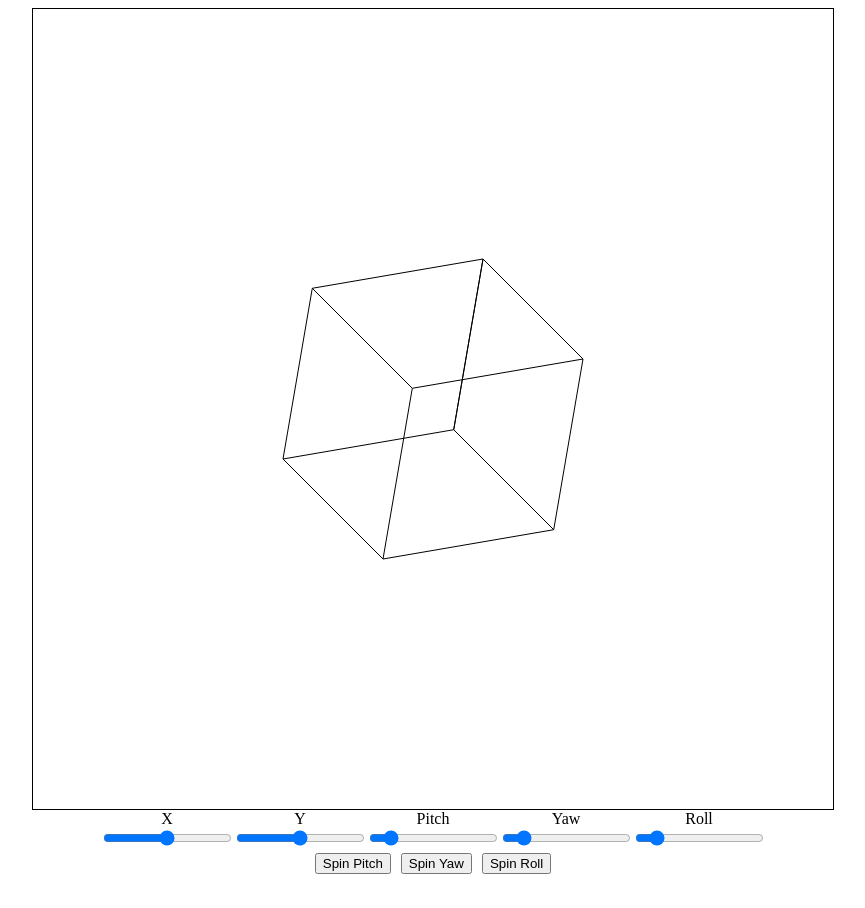
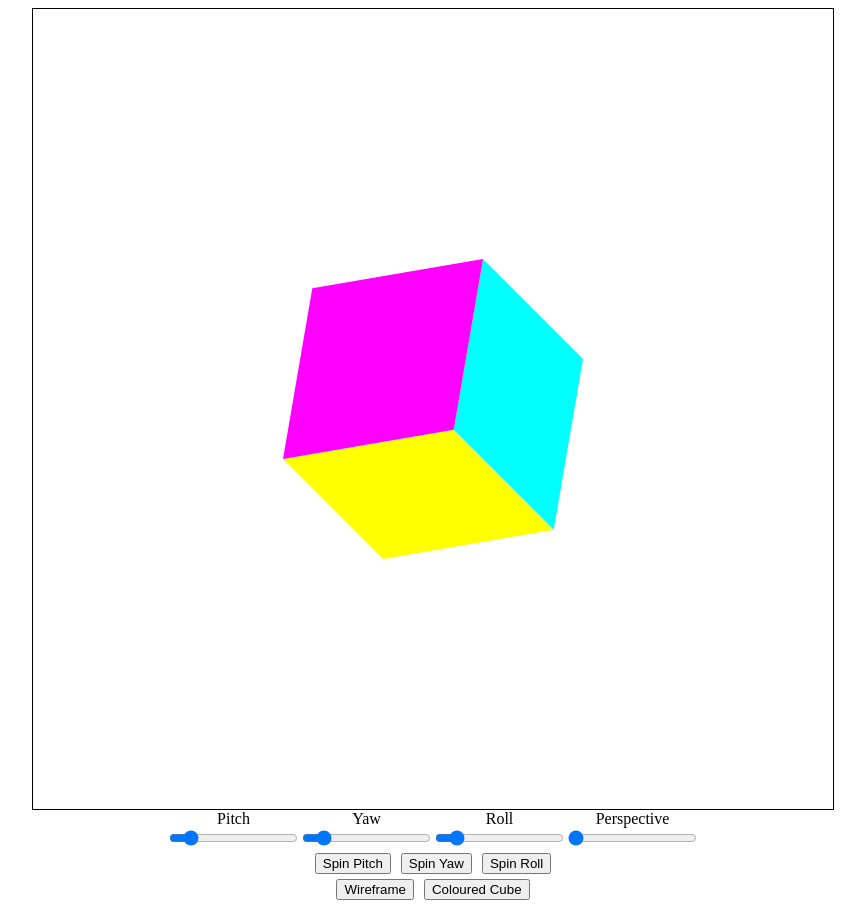
Before and after one commit to AliceeeSixes/cube-render, a plain HTML site: page index.html in a window 1280 px wide. Shown: the whole page, without its empty margins (207-1072 px from the left). Before the commit the page ends 882 px from the top, so only its background shows below. Drawn offline with Linux system fonts and the light colour scheme.

Commit message:
foreshortening and faces

```diff
--- a/app.js
+++ b/app.js
@@ -14,32 +14,7 @@ class Vector3 {
     }
 }
 
-
-
-function CalculatePoints(radius, pitch, yaw, roll) {
-
-    // Create cube points
-    points = findCorners(radius, pitch, yaw, roll);
-
-    // Draw wireframe on canvas
-    a = points[0];
-    b = points[1];
-    c = points[2];
-    d = points[3];
-    e = points[4];
-    f = points[5];
-    g = points[6];
-    h = points[7];
-
-    lines = [[a, b], [b, c], [c, d], [d,a], [e, f], [f, g], [g, h], [h, e], [a, e], [b, f], [c, g], [d, h]];
-
-
-    return(lines);
-}
-
-
-function findCorners(radius, pitch, yaw, roll)
-{
+function FindPoints(radius, pitch, yaw, roll) {
     // Convert pitch yaw and roll to radians
     pitch = pitch/180 * Math.PI;
     yaw = yaw/180 * Math.PI;
@@ -74,9 +49,59 @@ function findCorners(radius, pitch, yaw, roll)
     g = new Point(- rightVector.x - upVector.x - frontVector.x, - rightVector.y - upVector.y - frontVector.y, - rightVector.z - upVector.z - frontVector.z); // bottom back left
     h = new Point(- rightVector.x - upVector.x + frontVector.x, - rightVector.y - upVector.y + frontVector.y, - rightVector.z - upVector.z + frontVector.z); // bottom front left
 
+    return [a, b, c, d, e, f, g, h];
+}
 
-    return [a,b,c,d,e,f,g,h];
+function FindEdges(radius, pitch, yaw, roll)
+{
+    points = FindPoints(radius, pitch, yaw, roll);
+    a = points[0];
+    b = points[1];
+    c = points[2];
+    d = points[3];
+    e = points[4];
+    f = points[5];
+    g = points[6];
+    h = points[7];
+
+    edges = [[a, b], [b, c], [c, d], [d,a], [e, f], [f, g], [g, h], [h, e], [a, e], [b, f], [c, g], [d, h]];
+    return edges;
 }
+
+function FindFaces(radius, pitch, yaw, roll)
+{
+    points = FindPoints(radius, pitch, yaw, roll);
+    a = points[0];
+    b = points[1];
+    c = points[2];
+    d = points[3];
+    e = points[4];
+    f = points[5];
+    g = points[6];
+    h = points[7];
+
+    faceA = VisibleFace([a, b, c, d], [e, f, g, h]);
+    faceB = VisibleFace([c, d, h, g], [a, b, f, e]);
+    faceC = VisibleFace([b, c, g, f], [a, d, h, e]);
+
+    faces = [[faceA, "rgba(255, 255, 0)"], [faceB, "rgba(255, 0, 255)"], [faceC, "rgba(0, 255, 255)"]];
+    return faces;
+}
+
+function VisibleFace(a, b)
+{
+    zA = (a[0].z + a[1].z + a[2].z + a[3].z) / 4;
+    zB = (b[0].z + b[1].z + b[2].z + b[3].z) / 4;
+
+    if (zA > zB) {
+        return a;
+    } else {
+        return b;
+    }
+}
+
+
+
 
 
 // function for matrix multiplication
@@ -107,7 +132,7 @@ function multiplyMatrixAndPoint(matrix, point) {
 }
 
 
-function DrawPoints(lines, offsetX, offsetY)
+function RenderPolygonEdges(edges, perspectiveMult = 1)
 {
     const canvas = document.getElementById("canvas");
     const ctx = canvas.getContext("2d");
@@ -115,9 +140,11 @@ function DrawPoints(lines, offsetX, offsetY)
     ctx.clearRect(0, 0, canvas.width, canvas.height);
 
     ctx.beginPath();
-    lines.forEach((points) => {
-        start = [points[0].x + 400 + parseInt(offsetX), points[0].y + 400 + parseInt(offsetY)];
-        end = [points[1].x + 400 + parseInt(offsetX), points[1].y + 400 + parseInt(offsetY)];
+    edges.forEach((edge) => {
+        foreshortening = (1 / (perspectiveMult ** (-edge[0].z/400)));
+        start = [edge[0].x * foreshortening + 400, edge[0].y * foreshortening + 400];
+        foreshortening = (1 / (perspectiveMult ** (-edge[1].z/400)));
+        end = [edge[1].x * foreshortening + 400, edge[1].y * foreshortening + 400];
 
         ctx.moveTo(start[0], start[1]);
         ctx.lineTo(end[0], end[1]);
@@ -126,15 +153,68 @@ function DrawPoints(lines, offsetX, offsetY)
     ctx.stroke();
 }
 
+function RenderPolygonFaces(faces, perspectiveMult = 1) {
+    faces.sort(sortFacesByZ);
 
-function GenerateCube() {
-    offsetX = document.getElementById("x").value;
-    offsetY = document.getElementById("y").value;
+    const canvas = document.getElementById("canvas");
+    const ctx = canvas.getContext("2d");
+
+    ctx.clearRect(0, 0, canvas.width, canvas.height);
+
+    faces.forEach((face) => {
+        ctx.beginPath();
+        foreshortening = (1 / (perspectiveMult ** (-face[0][0].z/400)));
+        a = [face[0][0].x * foreshortening + 400, face[0][0].y * foreshortening + 400];
+        foreshortening = (1 / (perspectiveMult ** (-face[0][1].z/400)));
+        b = [face[0][1].x * foreshortening + 400, face[0][1].y * foreshortening + 400];
+        foreshortening = (1 / (perspectiveMult ** (-face[0][2].z/400)));
+        c = [face[0][2].x * foreshortening + 400, face[0][2].y * foreshortening + 400];
+        foreshortening = (1 / (perspectiveMult ** (-face[0][3].z/400)));
+        d = [face[0][3].x * foreshortening + 400, face[0][3].y * foreshortening + 400];
+
+        ctx.moveTo(a[0], a[1]);
+        ctx.lineTo(b[0], b[1]);
+        ctx.lineTo(c[0], c[1]);
+        ctx.lineTo(d[0], d[1]);
+        ctx.lineTo(a[0], a[1]);
+        ctx.closePath();
+        ctx.fillStyle = face[1];
+        ctx.fill();
+    });
+}
+function logAverageZ(faces) {
+    faces.forEach((face) => {
+        console.log(averageZ(face[0]));
+    });
+}
+
+function averageZ(face) {
+    return (face[0].z + face[1].z + face[2].z + face[3].z)/4;
+}
+
+function sortFacesByZ(a, b) {
+    if (averageZ(a[0]) > averageZ(b[0])) {
+        return 1;
+    } else {
+        return -1;
+    }
+
+}
+
+function GenerateCubeEdges() {
     radius = 100;
     pitch = document.getElementById("pitch").value;
     yaw = document.getElementById("yaw").value;
     roll = document.getElementById("roll").value;
-    DrawPoints(CalculatePoints(radius, pitch, yaw, roll), offsetX, offsetY);
+    RenderPolygonEdges(FindEdges(radius, pitch, yaw, roll), perspectiveMult);
+}
+
+function GenerateCubeFaces() {
+    radius = 100;
+    pitch = document.getElementById("pitch").value;
+    yaw = document.getElementById("yaw").value;
+    roll = document.getElementById("roll").value;
+    RenderPolygonFaces(FindFaces(radius, pitch, yaw, roll), perspectiveMult);
 }
 
 function RotateCube(pitch, yaw, roll) {
@@ -161,7 +241,26 @@ let autoRoll = 0;
 let rotateInterval;
 function AutoRotate() {
     clearInterval(rotateInterval);1;
-    rotateInterval = setInterval(RotateCube, 20, autoPitch, autoYaw, autoRoll);
+    if (autoPitch || autoYaw || autoRoll) {
+        rotateInterval = setInterval(RotateCube, 20, autoPitch, autoYaw, autoRoll);
+    }
 }
 
+let cubeType = 1;
+function GenerateCube() {
+    perspectiveMult = document.getElementById("perspective").value;
+    if (cubeType == 0) {
+        GenerateCubeEdges();
+    } else if (cubeType == 1) {
+        GenerateCubeFaces();
+    }
+}
+
+function setCubeType(n) {
+    cubeType = n;
+    GenerateCube();
+}
+
+
+let perspectiveMult = 5;
 GenerateCube();
--- a/index.html
+++ b/index.html
@@ -15,14 +15,6 @@
         <div class="controls">
             <div class="params">
                 <div>
-                    <label>X</label>
-                    <input type="range" min="-100" max="100" id="x" value="0"/>
-                </div>
-                <div>
-                    <label>Y</label>
-                    <input type="range" min="-100" max="100" id="y" value="0"/>
-                </div>
-                <div>
                     <label>Pitch</label>
                     <input type="range" min="0" max="360" id="pitch" value="45"/>
                 </div>
@@ -34,6 +26,10 @@
                     <label>Roll</label>
                     <input type="range" min="0" max="360" id="roll" value="45"/>
                 </div>
+                <div>
+                    <label>Perspective</label>
+                    <input type="range" min="1" max="5" step="0.2" id="perspective" value="1"/>
+                </div>
             </div>
 
 
@@ -43,6 +39,11 @@
                 <button onclick="autoRoll += 1; autoRoll = autoRoll % 2; AutoRotate()" id="spin-button">Spin Roll</button>
             </div>
 
+            <div class="cube-model">
+                <button onclick="setCubeType(0);" id="spin-button">Wireframe</button>
+                <button onclick="setCubeType(1)" id="spin-button">Coloured Cube</button>
+            </div>
+
         </div>
 
     </main>
--- a/scss/app.scss
+++ b/scss/app.scss
@@ -23,7 +23,8 @@ label {
     width: 100%;
 }
 
-.autorotate {
+.autorotate,
+.cube-model {
     margin-top: 5px;
     width: 100%;
     display: flex;
```
Also changed, not shown: css/app.css, 1 other file.
